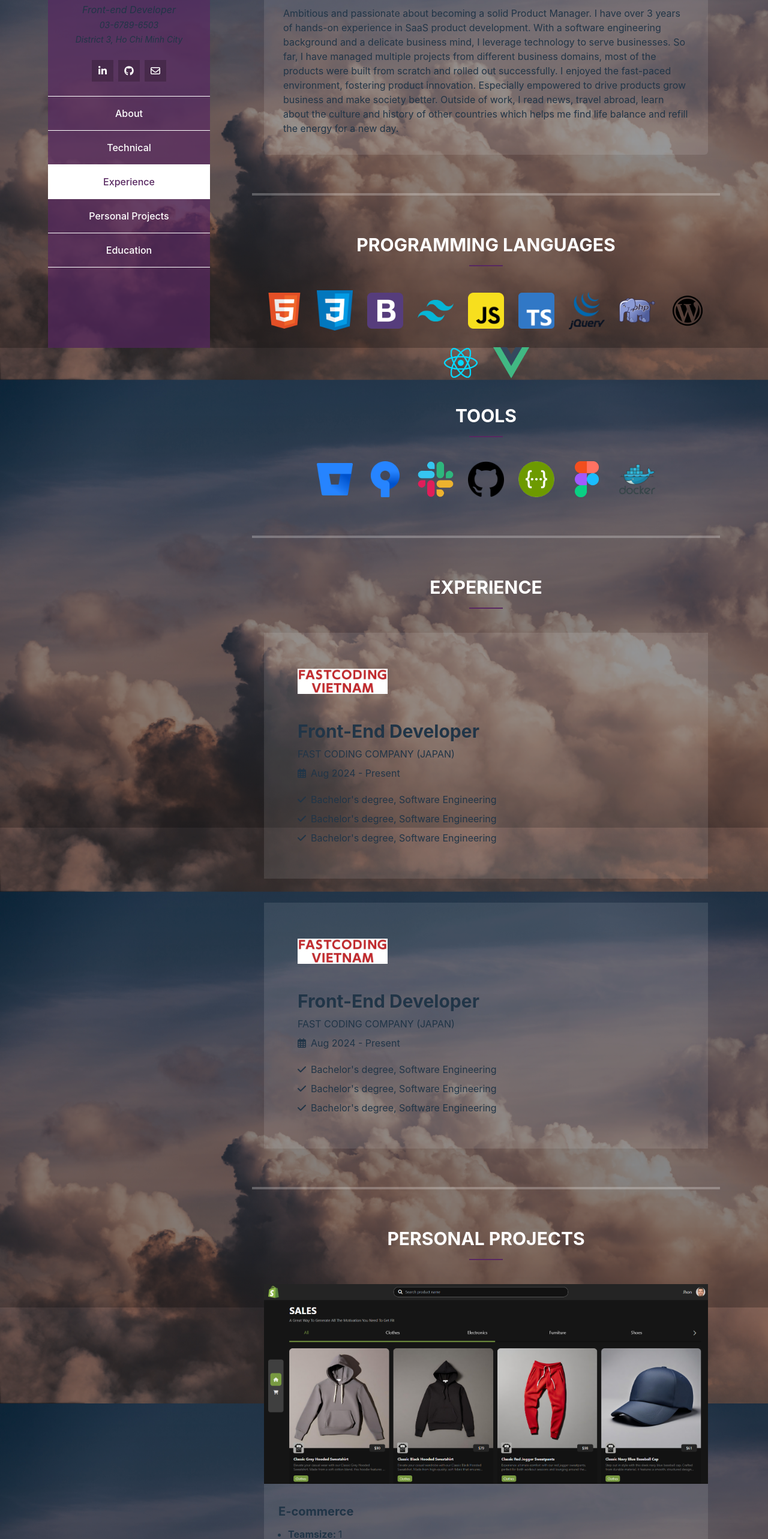
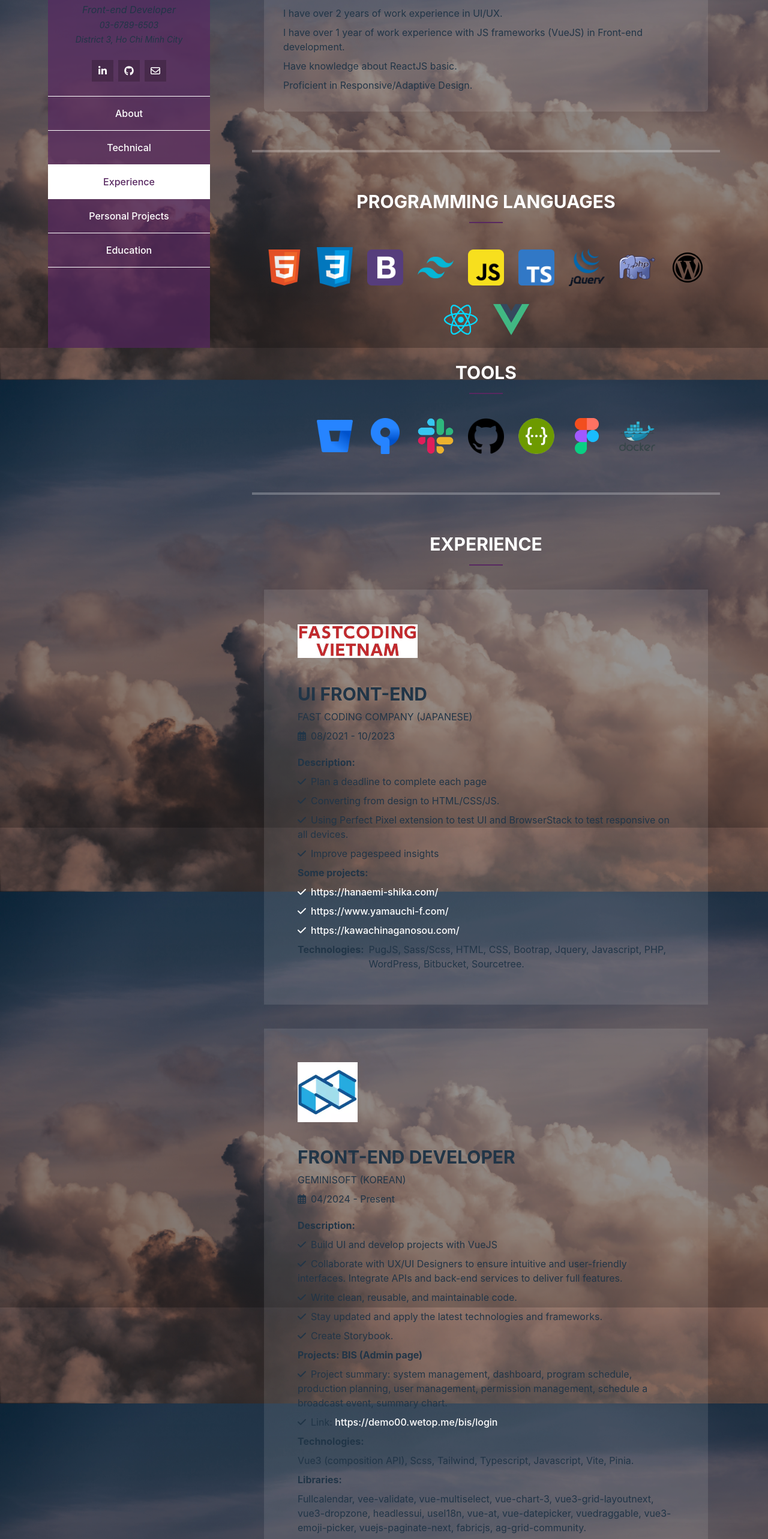
Before and after one commit to minhhai193/portfolio, a Vue app: page / in a window 1280 px wide. Shown: the part 220-2786 px from the top of the page at 60% size. Built offline with nearby package versions, Linux system fonts and the light colour scheme.

Commit message:
Update info

```diff
--- a/src/components/About.vue
+++ b/src/components/About.vue
@@ -12,17 +12,12 @@ import GTitle from "./GTitle.vue";
 				>Hai</span
 			>
 		</div>
-    <p>
-      Ambitious and passionate about becoming a solid Product Manager. I have over
-      3 years of hands-on experience in SaaS product development. With a software
-      engineering background and a delicate business mind, I leverage technology
-      to serve businesses. So far, I have managed multiple projects from different
-      business domains, most of the products were built from scratch and rolled
-      out successfully. I enjoyed the fast-paced environment, fostering product
-      innovation. Especially empowered to drive products grow business and make
-      society better. Outside of work, I read news, travel abroad, learn about the
-      culture and history of other countries which helps me find life balance and
-      refill the energy for a new day.
-    </p>
+		<p>I have over 2 years of work experience in UI/UX.</p>
+		<p>
+			I have over 1 year of work experience with JS frameworks (VueJS) in Front-end
+			development.
+		</p>
+		<p>Have knowledge about ReactJS basic.</p>
+		<p>Proficient in Responsive/Adaptive Design.</p>
 	</div>
 </template>
--- a/src/components/Experience.vue
+++ b/src/components/Experience.vue
@@ -5,11 +5,11 @@ import GTitle from "./GTitle.vue";
 <template>
 	<GTitle text="EXPERIENCE" data-aos="fade-up" data-aos-offset="300" />
 	<div
-		class="md:p-14 p-8 bg-[#fafafa1a] hover:bg-white transition hover:text-black space-y-10"
+		class="md:p-14 p-8 bg-[#fafafa1a] space-y-10"
 		data-aos="fade-up"
 		data-aos-offset="300"
 	>
-		<div class="w-[150px] h-[50px]">
+		<div class="w-[200px] h-[60px]">
 			<img
 				src="../assets/images/fastcoding.jpg"
 				class="w-full h-full object-contain"
@@ -17,61 +17,140 @@ import GTitle from "./GTitle.vue";
 		</div>
 		<div class="space-y-5">
 			<div class="space-y-2">
-				<p class="text-3xl font-bold">Front-End Developer</p>
-				<p>FAST CODING COMPANY (JAPAN)</p>
-				<p>
-					<i class="fa-regular fa-calendar-days mr-2"></i>Aug 2024 - Present
-				</p>
+				<p class="text-3xl font-bold">UI FRONT-END</p>
+				<p>FAST CODING COMPANY (JAPANESE)</p>
+				<p><i class="fa-regular fa-calendar-days mr-2"></i>08/2021 - 10/2023</p>
 			</div>
+			<div class="space-y-2">
+				<p class="font-bold">Description:</p>
 				<ul class="space-y-2">
 					<li>
-					<i class="fa-solid fa-check mr-2"></i>Bachelor's degree, Software
-					Engineering
+						<i class="fa-solid fa-check mr-2"></i>Plan a deadline to complete
+						each page
 					</li>
 					<li>
-					<i class="fa-solid fa-check mr-2"></i>Bachelor's degree, Software
-					Engineering
+						<i class="fa-solid fa-check mr-2"></i>Converting from design to
+						HTML/CSS/JS.
 					</li>
 					<li>
-					<i class="fa-solid fa-check mr-2"></i>Bachelor's degree, Software
-					Engineering
+						<i class="fa-solid fa-check mr-2"></i>Using Perfect Pixel extension
+						to test UI and BrowserStack to test responsive on all devices.
+					</li>
+					<li>
+						<i class="fa-solid fa-check mr-2"></i>Improve pagespeed insights
 					</li>
 				</ul>
+				<p class="font-bold">Some projects:</p>
+				<ul class="space-y-2">
+					<li>
+						<a
+							href="https://hanaemi-shika.com/"
+							target="_blank"
+							class="text-white hover:text-primary transition"
+						>
+							<i class="fa-solid fa-check mr-2"></i>https://hanaemi-shika.com/
+						</a>
+					</li>
+					<li>
+						<a
+							href="https://www.yamauchi-f.com/"
+							target="_blank"
+							class="text-white hover:text-primary transition"
+						>
+							<i class="fa-solid fa-check mr-2"></i
+							>https://www.yamauchi-f.com/</a
+						>
+					</li>
+					<li>
+						<a
+							href="https://kawachinaganosou.com/"
+							target="_blank"
+							class="text-white hover:text-primary transition"
+						>
+							<i class="fa-solid fa-check mr-2"></i
+							>https://kawachinaganosou.com/</a
+						>
+					</li>
+				</ul>
+				<div class="flex gap-2">
+					<p class="font-bold">Technologies:</p>
+					PugJS, Sass/Scss, HTML, CSS, Bootrap, Jquery, Javascript, PHP,
+					WordPress, Bitbucket, Sourcetree.
+				</div>
+			</div>
 		</div>
 	</div>
 	<div
-		class="md:p-14 p-8 bg-[#fafafa1a] hover:bg-white transition hover:text-black space-y-10"
+		class="md:p-14 p-8 bg-[#fafafa1a] space-y-10"
 		data-aos="fade-up"
 		data-aos-offset="200"
 	>
-		<div class="w-[150px] h-[50px]">
+		<div class="w-[100px] h-[100px]">
 			<img
-				src="../assets/images/fastcoding.jpg"
+				src="../assets/images/geminisoft.png"
 				class="w-full h-full object-contain"
 			/>
 		</div>
 		<div class="space-y-5">
 			<div class="space-y-2">
-				<p class="text-3xl font-bold">Front-End Developer</p>
-				<p>FAST CODING COMPANY (JAPAN)</p>
-				<p>
-					<i class="fa-regular fa-calendar-days mr-2"></i>Aug 2024 - Present
-				</p>
+				<p class="text-3xl font-bold">FRONT-END DEVELOPER</p>
+				<p>GEMINISOFT (KOREAN)</p>
+				<p><i class="fa-regular fa-calendar-days mr-2"></i>04/2024 - Present</p>
 			</div>
+			<div class="space-y-2">
+				<p class="font-bold">Description:</p>
 				<ul class="space-y-2">
 					<li>
-					<i class="fa-solid fa-check mr-2"></i>Bachelor's degree, Software
-					Engineering
+						<i class="fa-solid fa-check mr-2"></i>Build UI and develop projects
+						with VueJS
 					</li>
 					<li>
-					<i class="fa-solid fa-check mr-2"></i>Bachelor's degree, Software
-					Engineering
+						<i class="fa-solid fa-check mr-2"></i>Collaborate with UX/UI
+						Designers to ensure intuitive and user-friendly interfaces.
+						Integrate APIs and back-end services to deliver full features.
 					</li>
 					<li>
-					<i class="fa-solid fa-check mr-2"></i>Bachelor's degree, Software
-					Engineering
+						<i class="fa-solid fa-check mr-2"></i>Write clean, reusable, and
+						maintainable code.
+					</li>
+					<li>
+						<i class="fa-solid fa-check mr-2"></i>Stay updated and apply the
+						latest technologies and frameworks.
+					</li>
+					<li><i class="fa-solid fa-check mr-2"></i>Create Storybook.</li>
+				</ul>
+				<p class="font-bold">Projects: BIS (Admin page)</p>
+				<ul class="space-y-2">
+					<li>
+						<i class="fa-solid fa-check mr-2"></i>Project summary: system
+						management, dashboard, program schedule, production planning, user
+						management, permission management, schedule a broadcast event,
+						summary chart.
+					</li>
+					<li>
+						<i class="fa-solid fa-check mr-2"></i>Link:
+						<a
+							href="https://demo00.wetop.me/bis/login"
+							target="_blank"
+							class="text-white hover:text-primary transition"
+						>
+							https://demo00.wetop.me/bis/login</a
+						>
 					</li>
 				</ul>
+				<div class="flex flex-wrap gap-2">
+					<p class="font-bold">Technologies:</p>
+					Vue3 (composition API), Scss, Tailwind, Typescript, Javascript, Vite,
+					Pinia.
+				</div>
+				<div class="flex flex-wrap gap-2">
+					<p class="font-bold">Libraries:</p>
+					Fullcalendar, vee-validate, vue-multiselect, vue-chart-3,
+					vue3-grid-layoutnext, vue3-dropzone, headlessui, useI18n, vue-at,
+					vue-datepicker, vuedraggable, vue3- emoji-picker, vuejs-paginate-next,
+					fabricjs, ag-grid-community.
+				</div>
+			</div>
 		</div>
 	</div>
 </template>
--- a/src/components/Technical.vue
+++ b/src/components/Technical.vue
@@ -89,7 +89,7 @@ const tools = [
 			:key="index"
 		>
 			<span class="block">
-				<img :src="`/src/assets/images/${item.src}.png`" />
+				<img :src="`portfolio/src/assets/images/${item.src}.png`" />
 			</span>
 			<div
 				class="z-10 technical-tooltip hidden absolute bottom-[105%] left-[50%] translate-x-[-50%] bg-[#312d2d] p-2 text-xs"
@@ -106,7 +106,7 @@ const tools = [
 			:key="index"
 		>
 			<span class="block h-full">
-				<img :src="`/src/assets/images/${item.src}.png`" class="w-full h-full object-contain" />
+				<img :src="`portfolio/src/assets/images/${item.src}.png`" class="w-full h-full object-contain" />
 			</span>
 			<div
 				class="z-10 technical-tooltip hidden absolute bottom-[105%] left-[50%] translate-x-[-50%] bg-[#312d2d] p-2 text-xs"
```
Also changed, not shown: src/assets/images/avatar.jpg, src/assets/images/geminisoft.png (added). Lines whose indentation alone changed are shown as unchanged.
